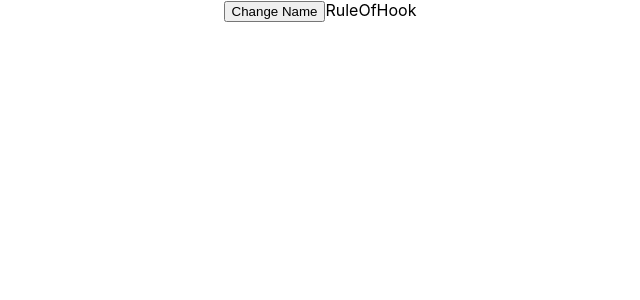
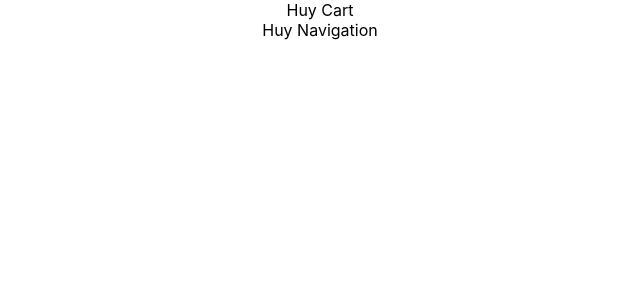
Before and after one commit to huynvn010193/React-Learn-2, a React (Create React App) app in the folder study-hook/: page / in a window 1280 px wide. Shown: the top 300 px of the page, without its empty margins (320-960 px from the left). Built offline with nearby package versions, Linux system fonts and the light colour scheme.

Commit message:
108. Custom Hook

```diff
--- a/study-hook/src/App.js
+++ b/study-hook/src/App.js
@@ -1,8 +1,10 @@
 import { useState } from "react";
 import "./App.css";
-import User from "./User";
-import AutoBatching from "./AutoBatching";
-import RuleOfHook from "./ruleOfHook";
+import Cart from "./Header/Cart";
+import Navigation from "./Header/Navigation";
+// import User from "./User";
+// import AutoBatching from "./AutoBatching";
+// import RuleOfHook from "./ruleOfHook";
 
 function App() {
   const [isShow, setIsShow] = useState(true);
@@ -15,7 +17,9 @@ function App() {
       </button> */}
 
       {/* <AutoBatching /> */}
-      <RuleOfHook />
+      {/* <RuleOfHook /> */}
+      <Cart />
+      <Navigation />
     </div>
   );
 }
--- /dev/null
+++ b/study-hook/src/Header/Cart.js
@@ -0,0 +1,8 @@
+import React from "react";
+import useUser from "../useUser";
+
+export default function Cart() {
+  const { user } = useUser({});
+
+  return <div>{user?.name} Cart</div>;
+}
--- /dev/null
+++ b/study-hook/src/Header/Navigation.js
@@ -0,0 +1,8 @@
+import React from "react";
+import useUser from "../useUser";
+
+export default function Navigation() {
+  const { user } = useUser({});
+
+  return <div>{user?.name} Navigation</div>;
+}
--- /dev/null
+++ b/study-hook/src/api.js
@@ -0,0 +1,13 @@
+export const getUser = () =>
+  new Promise((resolve) => {
+    setTimeout(() => {
+      resolve({
+        data: {
+          name: "Huy",
+          age: 26,
+          address: "TPHCM",
+        },
+        status: 200,
+      });
+    }, 1500);
+  });
--- /dev/null
+++ b/study-hook/src/useUser.jsx
@@ -0,0 +1,14 @@
+import { useEffect, useState } from "react";
+import { getUser } from "./api";
+
+export default function useUser(value) {
+  const [user, setUser] = useState(value);
+
+  useEffect(() => {
+    getUser().then((res) => setUser(res.data));
+  }, []);
+
+  return {
+    user,
+  };
+}
```
